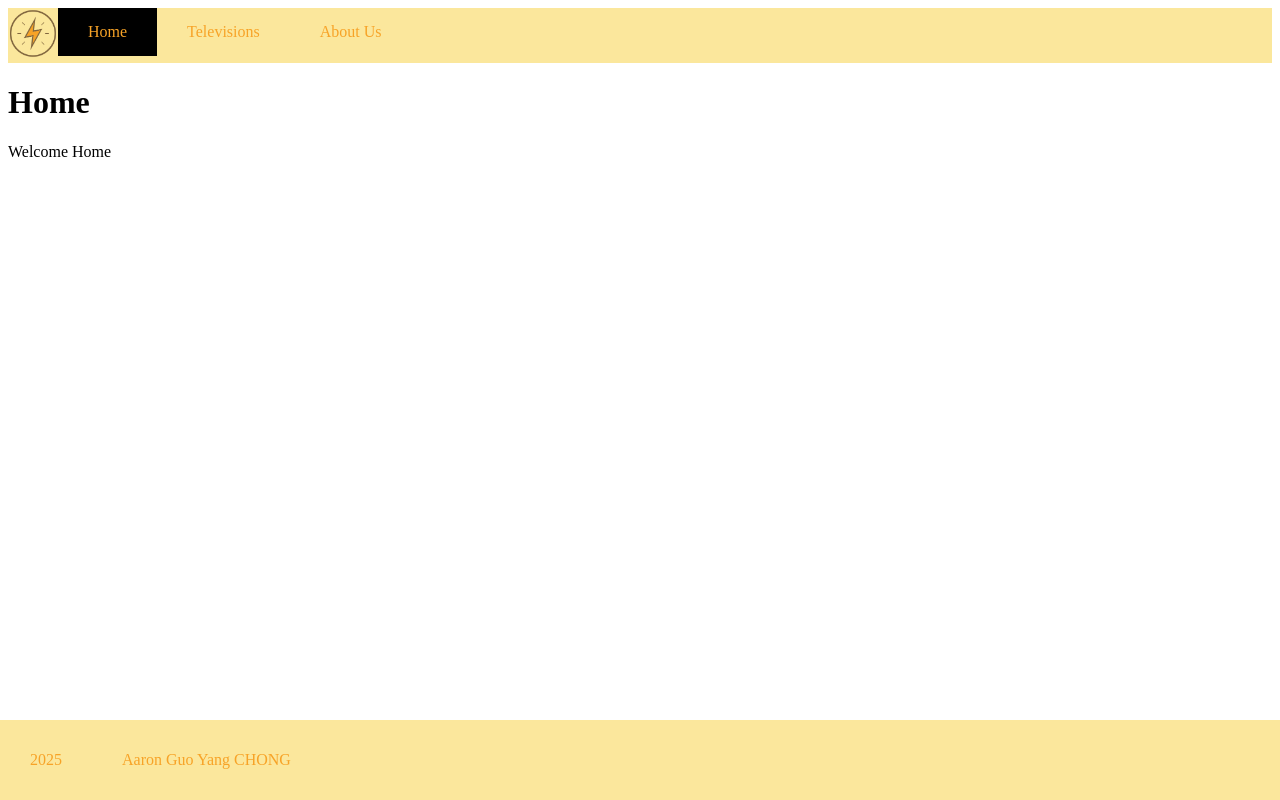
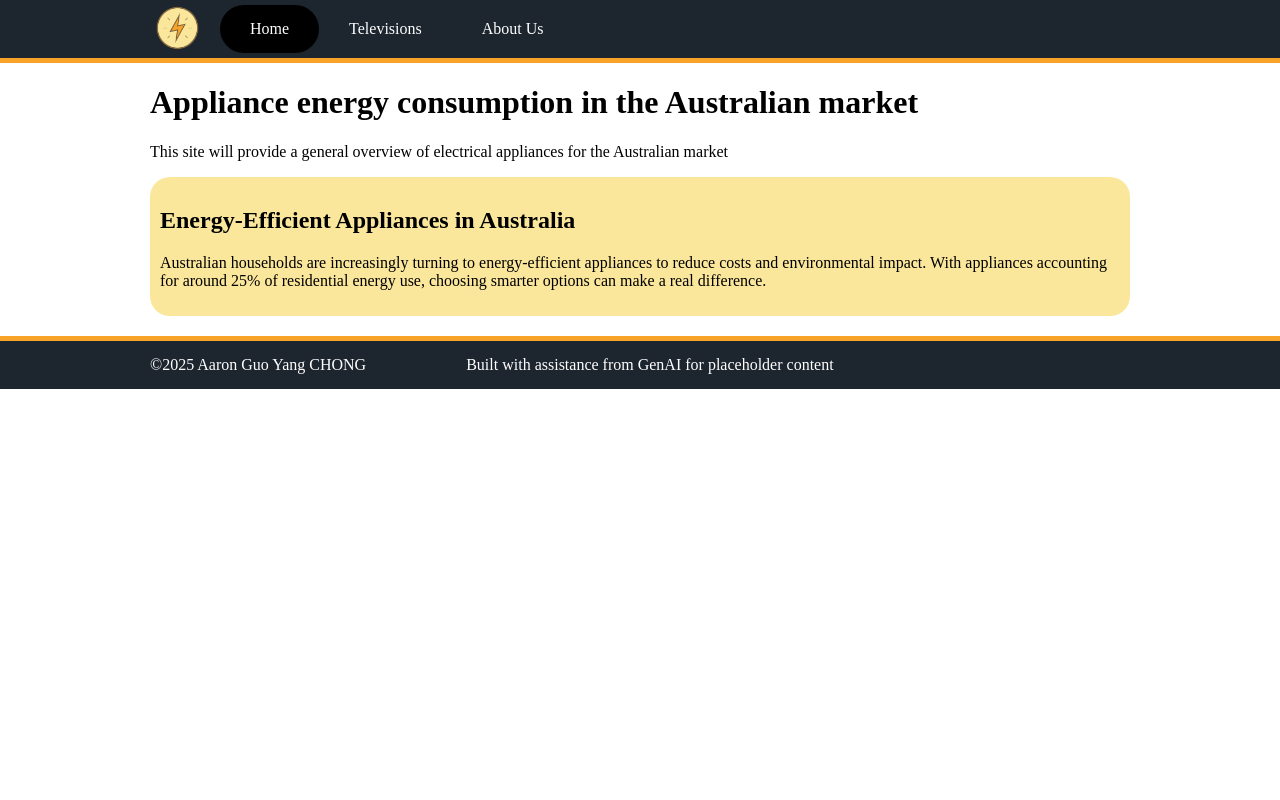
Before and after one commit to Aaron-220223/COS30045-T1, a plain HTML site: page Home.html in a window 1280 px wide. Drawn offline with Linux system fonts and the light colour scheme.

Commit message:
Added content and design

```diff
--- a/CommonManager.js
+++ b/CommonManager.js
@@ -24,8 +24,8 @@ class CommonFooter extends HTMLElement
         `
         <footer>
         <ul class="footer">
-            <li><p class="footerText">2025</p></li>
-            <li><p class="footerText">Aaron Guo Yang CHONG</p></li>
+            <li class="footerButton"><p class="footerText">©2025 Aaron Guo Yang CHONG</p></li>
+            <li class="footerButton"><p class="footerText">Built with assistance from GenAI for placeholder content</p></li>
         </ul>
         </footer>
         `
--- a/Home.html
+++ b/Home.html
@@ -7,8 +7,15 @@
     <body>
 
         <common-header></common-header>
-        <h1>Home</h1>
-        <p>Welcome Home</p>
+        <h1>Appliance energy consumption in the Australian market</h1>
+        <p>This site will provide a general overview of electrical appliances for the Australian market</p>
+        <div class="card">
+            <h2>Energy-Efficient Appliances in Australia</h2>
+            <p>Australian households are increasingly turning to energy-efficient appliances to reduce costs and environmental impact.
+                With appliances accounting for around 25% of residential energy use, choosing smarter options can make a real difference.
+            </p>
+        </div>
+
         <common-footer></common-footer>
 
         <script src="./CommonManager.js"></script>
--- a/style.css
+++ b/style.css
@@ -1,26 +1,48 @@
+body
+{
+    background: white;
+}
+
+html, body
+{
+    margin: 0;
+    padding: 0;
+}
+
+h1, p, h2
+{
+    margin-left: 150px;
+}
+
+
+
 .navigation
 {
     list-style-type: none;
     margin: 0;
-    padding: 0;
+    padding: 5px;
     overflow: hidden;
-    background-color: rgb(251, 231, 156);
+    background-color: rgb(29, 37, 47);
+    border-bottom: 5px solid rgb(247, 163, 39);
 }
 
 .navButton
 {
     float: left;
     cursor: pointer;
+    text-align: center;
 }
 
-.navText:hover {
-  background-color: yellow;
+.navText:hover
+{
+    background-color: rgba(0, 0, 0, 0.3);
+    border-radius: 25px;
 }
 
 .navText
 {
     display: block;
-    color: rgb(247, 163, 39);
+    color: white;
     text-align: center;
     padding: 15px 30px;
     text-decoration: none;
@@ -28,33 +50,60 @@
 
 .navLogo
 {
-    width: 50px;
+    width: 45px;
+    vertical-align: middle;
+    margin-right: 20px;
+    margin-left: 150px;
 }
 
 .footer
 {
-    position:fixed;
-    bottom: 0;
-    left: 0;
-    right: 0;
+    display: block;
     list-style-type: none;
     margin: 0;
     padding: 0;
     overflow: hidden;
-    background-color: rgb(251, 231, 156);
+    background-color: rgb(29, 37, 47);
+    border-top: 5px solid rgb(247, 163, 39);
 }
 
 .footerText
 {
-    display: block;
-    color: rgb(247, 163, 39);
+    color: white;
     text-align: center;
-    padding: 15px 30px;
+    margin: 0;
+    padding: 0;
+    padding-top: 15px;
+    padding-bottom: 15px;
+    margin-right: 100px;
     text-decoration: none;
     float: left;
+    display: block;
+}
+
+.footerButton
+{
+    margin-left: 150px;
 }
 
 .currentHighlight
 {
     background-color: black;
+    border-radius: 25px;
 }
+
+.card
+{
+    background-color: rgb(251, 231, 156);
+    margin-left: 150px;
+    margin-right: 150px;
+    text-align: left;
+    padding: 10px;
+    margin-bottom: 20px;
+    border-radius: 20px;
+}
+
+.card h2, .card p
+{
+    margin-left: 0;
+}
```
Also changed, not shown: About_Us.html (+8 -1 lines), Televisions.html (+6 -1 lines).
